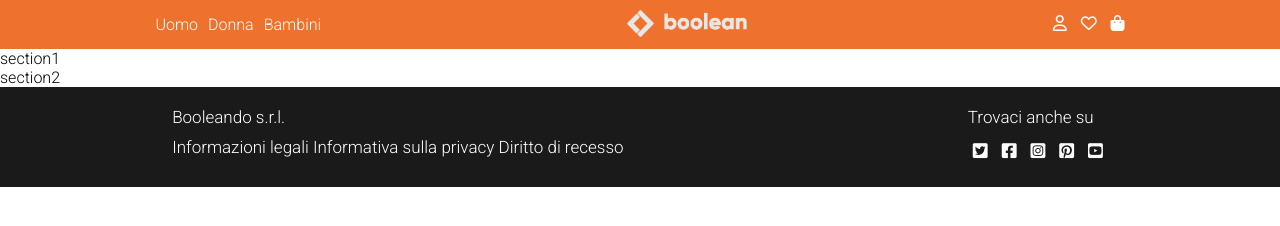
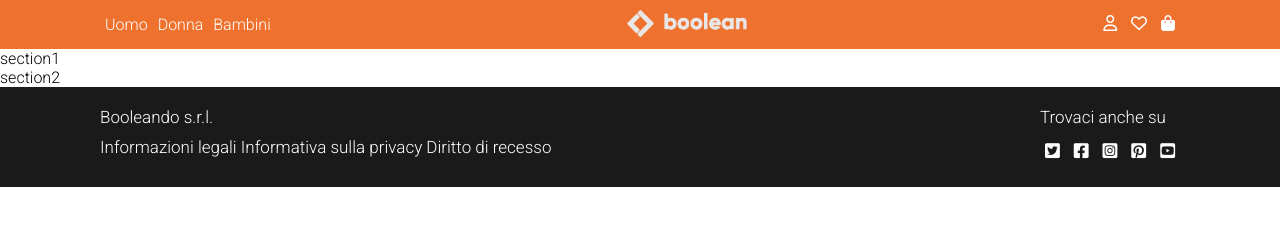
Before and after one commit to mattialicausi/html-css-boolando, a plain HTML site: page index.html in a window 1280 px wide. Drawn offline with Linux system fonts and the light colour scheme.

Commit message:
aggiunto max-width ai container

```diff
--- a/css/style.css
+++ b/css/style.css
@@ -22,9 +22,13 @@ header{
 .container-header{
     display: flex;
     flex-flow: row nowrap;
-    justify-content: space-around;
+    justify-content: space-between;
     padding: 10px 0;
     color: white;
+    max-width: 1170px;
+    margin-left: 100px;
+    margin-right: 100px;
+
 
 }
 .sex{
@@ -53,9 +57,12 @@ footer{
 .container-footer{
     display: flex;
     flex-flow: row wrap;
-    justify-content: space-around;
+    justify-content: space-between;
     color: white;
     padding: 20px 0;
+    max-width: 1170px;
+    margin-left: 100px;
+    margin-right: 100px;
 }
 .text-footer, .icon-footer{
     padding-bottom: 10px;
```
